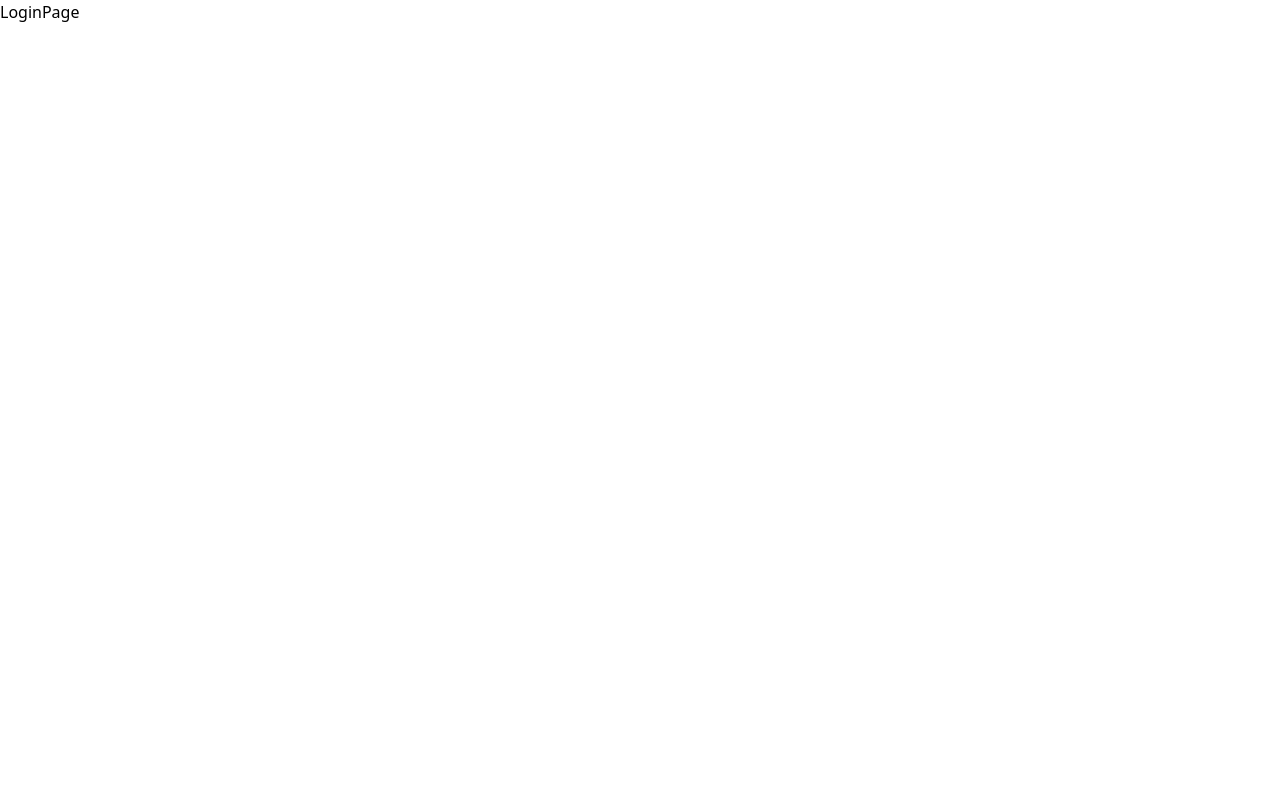
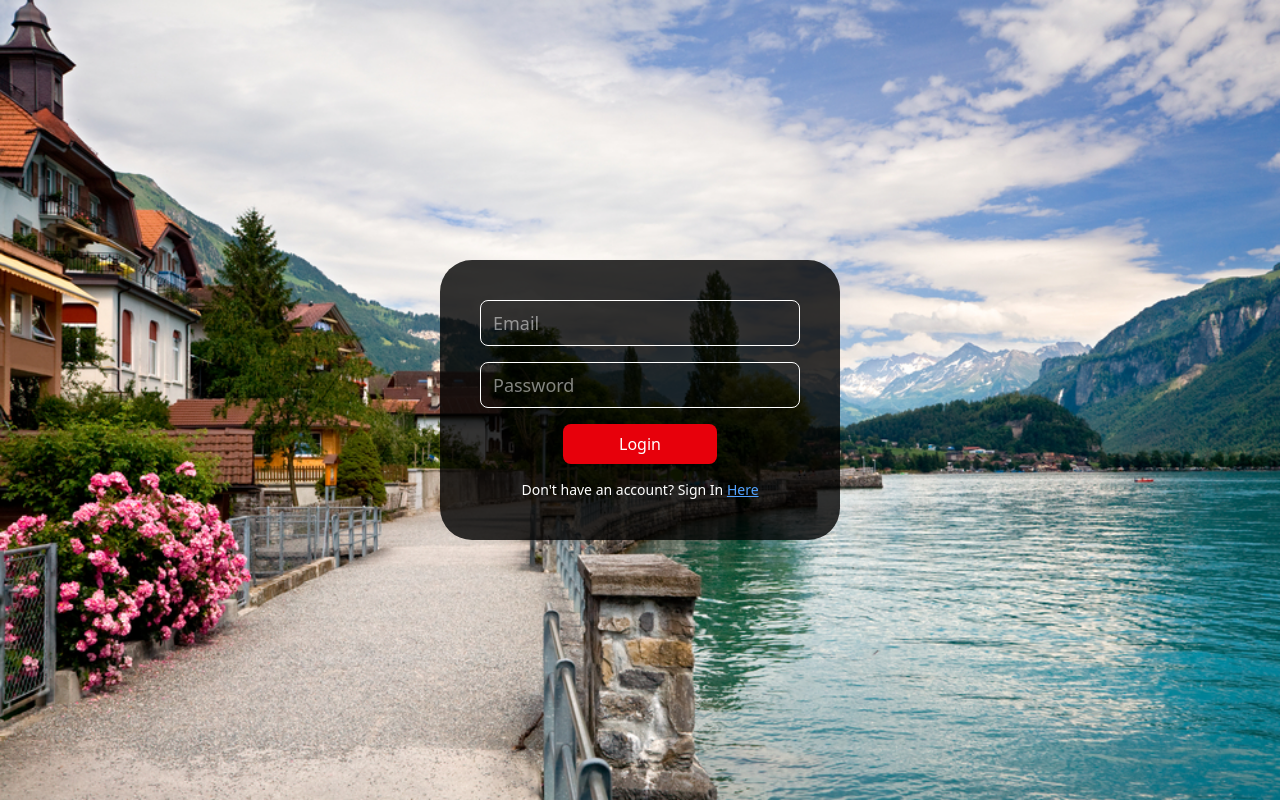
Before and after one commit to anurag4me/home-rentals, a React (Vite) app in the folder client/: page /login in a window 1280 px wide. Built offline with nearby package versions, Linux system fonts and the light colour scheme.

Commit message:
Designed login page and implemented login post method

```diff
--- a/client/src/pages/LoginPage.jsx
+++ b/client/src/pages/LoginPage.jsx
@@ -1,8 +1,47 @@
-import React from 'react'
+import React, { useState } from 'react'
+import { useNavigate } from 'react-router-dom';
 
 const LoginPage = () => {
+  const [email, setEmail] = useState("")
+  const [password, setPassword] = useState("")
+
+  const navigate = useNavigate()
+
+  const handleSubmit = async (e) => {
+    e.preventDefault();
+
+    try {
+      const response = await fetch('http://localhost:3000/auth/login', {
+        method: 'POST',
+        headers: {
+          "Content-Type": "application/json"
+        },
+        body: JSON.stringify({ email, password })
+      })
+
+      /* Get data after fetching */
+      const data = await response.json()
+
+      if(response.ok) {
+        navigate('/')
+      }
+    } catch (err) {
+      console.log(err)
+      console.log("Login failed", err.message)
+    }
+  }
+
   return (
-    <div>LoginPage</div>
+    <div className='w-full h-screen bg-gray-900 text-white flex justify-center items-center bg-[url(/assets/login.jpg)] bg-cover'>
+        <div className='w-100 p-10 bg-[#000000cc] rounded-4xl text-white'>
+            <form onSubmit={handleSubmit}>
+                <input className='px-3 py-2 mb-4 border focus:border-sky-500 focus:outline focus:outline-sky-500 text-lg rounded-lg w-full' type="email" placeholder='Email' name='email' required value={email} onChange={(e)=>setEmail(e.target.value)}/>
+                <input className='px-3 py-2 mb-4 border focus:border-sky-500 focus:outline focus:outline-sky-500 text-lg rounded-lg w-full' type="password" placeholder='Password' name='password' required value={password} onChange={(e)=>setPassword(e.target.value)}/>
+                <button type='submit' className='bg-red-600 px-14 py-2 mb-4 rounded-lg block mx-auto hover:bg-red-500 cursor-pointer'>Login</button>
+            </form>
+            <p className='text-sm text-center'>Don't have an account? Sign In <a href="/register" className='text-blue-400 underline'>Here</a></p>
+        </div>
+    </div>
   )
 }
 
--- a/client/src/pages/RegisterPage.jsx
+++ b/client/src/pages/RegisterPage.jsx
@@ -53,7 +53,7 @@ const RegisterPage = () => {
   }
 
   return (
-    <div className='w-full h-screen bg-gray-900 text-white flex justify-center items-center bg-[url(/assets/register.jpg)] object-cover bg-no-repeat'>
+    <div className='w-full h-screen bg-gray-900 text-white flex justify-center items-center bg-[url(/assets/register.jpg)] bg-cover'>
         <div className='w-100 p-10 bg-[#000000cc] rounded-4xl text-white'>
             <form onSubmit={handleSubmit}>
                 <input className='px-3 py-2 mb-4 text-lg rounded-lg border focus:border-sky-500 focus:outline focus:outline-sky-500 w-full' type="text" placeholder='First Name' name='firstName' required value={formData.firstName} onChange={handleChange}/>
@@ -62,7 +62,7 @@ const RegisterPage = () => {
                 <input className='px-3 py-2 mb-4 border focus:border-sky-500 focus:outline focus:outline-sky-500 text-lg rounded-lg w-full' type="password" placeholder='Password' name='password' required value={formData.password} onChange={handleChange}/>
                 <input className='px-3 py-2 border focus:border-sky-500 focus:outline focus:outline-sky-500 text-lg rounded-lg w-full' type="password" placeholder='Confirm Password' name='confirmPassword' required value={formData.confirmPassword} onChange={handleChange}/>
                 {!passwordMatch && (
-                  <p className='text-red-600'>Password are not matched!</p>
+                  <p className='text-red-600'>Passwords are not matching</p>
                 )}
                 <label htmlFor="image" className='block w-full text-center mt-4 cursor-pointer'><img className='mx-auto w-5' src="/assets/addImage.png" alt="" />Upload Your Photo</label>
                 <input className='invisible' id='image' type="file" name='profileImage' accept='image/*' required onChange={handleChange}/>
@@ -71,7 +71,7 @@ const RegisterPage = () => {
                     <img src={URL.createObjectURL(formData.profileImage)} alt='profile photo' className='max-w-20'/>
                   </div>
                 )}
-                <button type='submit' disabled={!passwordMatch} className='bg-red-600 px-14 py-2 mb-4 rounded-lg block mx-auto hover:bg-red-500 cursor-pointer disabled:bg-red-700 disabled:cursor-not-allowed'>Register</button>
+                <button type='submit' disabled={!passwordMatch} className='bg-red-600 px-14 py-2 mb-4 rounded-lg block mx-auto hover:bg-red-500 cursor-pointer disabled:bg-red-800 disabled:cursor-not-allowed'>Register</button>
             </form>
             <p className='text-sm text-center'>Already have an account? Log in <a href="/login" className='text-blue-400 underline'>Here</a></p>
         </div>
```
Also changed, not shown: 1 other file (tests, documents, lock files or other folders).
